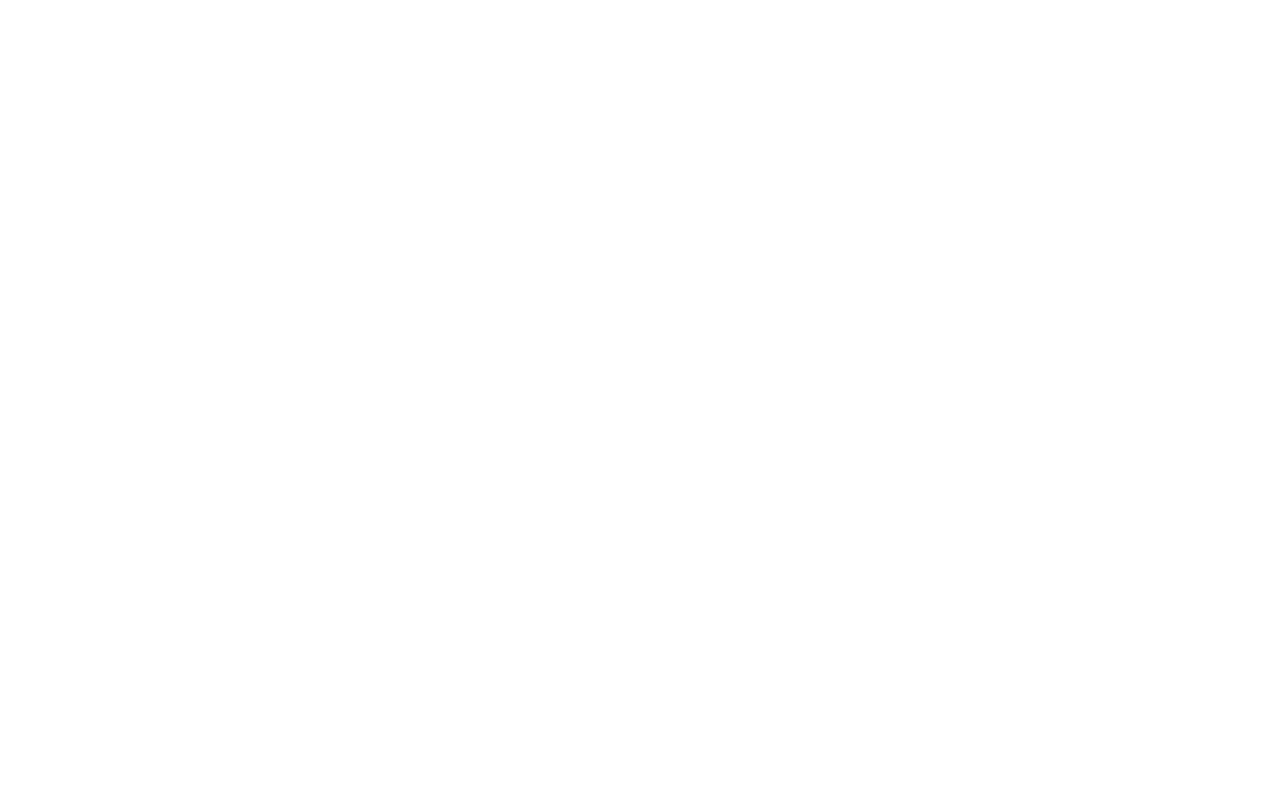
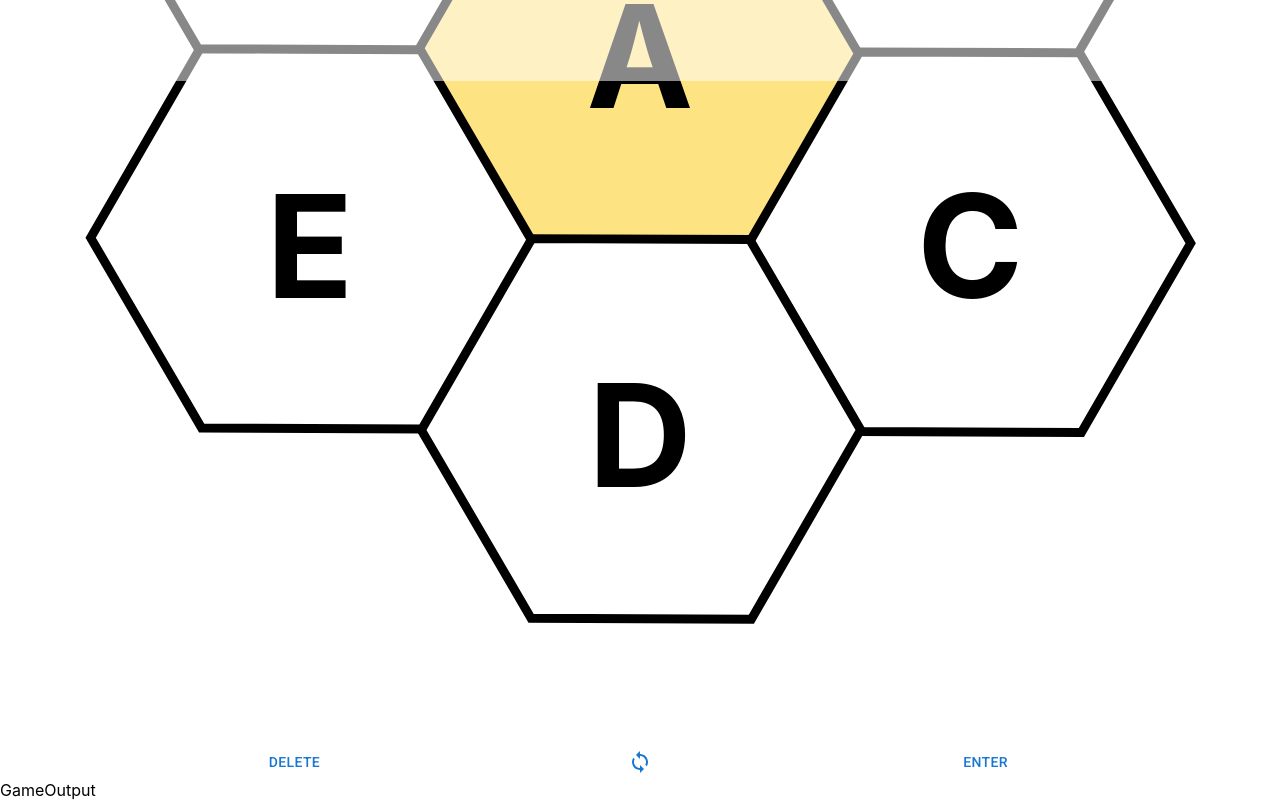
Before and after one commit to daltonscharff/spell-together, a React (Create React App) app in the folder packages/web-react-router/: page / in a window 1280 px wide. Shown: the part 719-1519 px from the top of the page. Before the commit the page ends 800 px from the top, so only its background shows below. Built offline with nearby package versions, Linux system fonts and the light colour scheme.

Commit message:
adds delete, shuffle, and enter buttons

```diff
--- a/packages/web-react-router/src/components/Hive.tsx
+++ b/packages/web-react-router/src/components/Hive.tsx
@@ -7,7 +7,6 @@ type Props = {
 };
 
 const Container = styled("svg")`
-  max-width: 300px;
   margin: 0 auto;
 `;
 const Hexagon = styled("path")`
--- a/packages/web-react-router/src/pages/GameRoom/GameInput.tsx
+++ b/packages/web-react-router/src/pages/GameRoom/GameInput.tsx
@@ -1,10 +1,20 @@
 import { Hive } from "../../components/Hive";
 import LetterInput from "../../components/LetterInput";
 import { useLetterInput } from "../../hooks/useLetterInput";
+import { styled } from "@mui/material/styles";
+import Button from "@mui/material/Button";
+import LoopIcon from "@mui/icons-material/Loop";
+import Container from "@mui/material/Container";
 
 type Props = {
   disabled?: boolean;
 };
+
+const ButtonContainer = styled(Container)`
+  width: 100%;
+  display: grid;
+  grid-template-columns: 40% 20% 40%;
+`;
 
 export function GameInput({ disabled }: Props) {
   const { letters, addLetter, removeLetter, clearLetters } = useLetterInput();
@@ -27,6 +37,13 @@ export function GameInput({ disabled }: Props) {
         centerLetter={centerLetter}
         onClick={addLetter}
       />
+      <ButtonContainer>
+        <Button>Delete</Button>
+        <Button aria-label="Shuffle Letters">
+          <LoopIcon />
+        </Button>
+        <Button>Enter</Button>
+      </ButtonContainer>
     </div>
   );
 }
```
